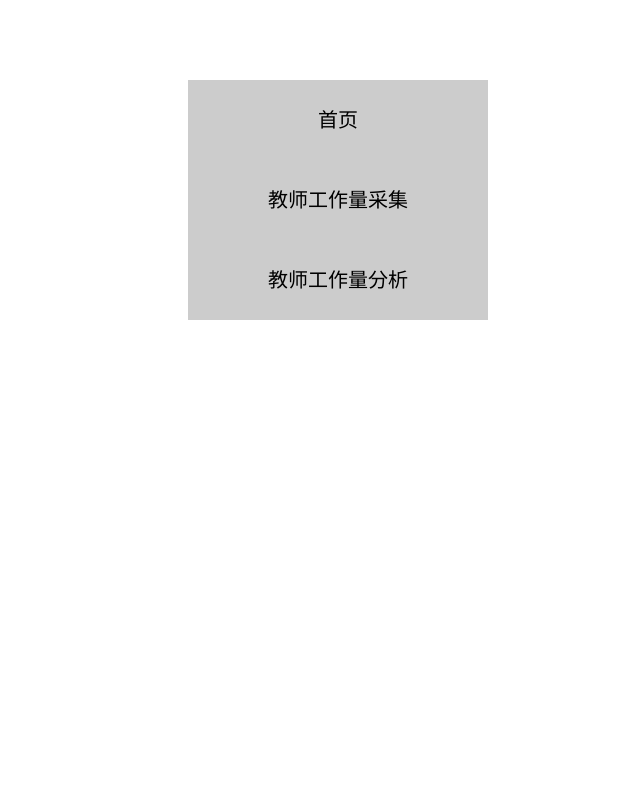
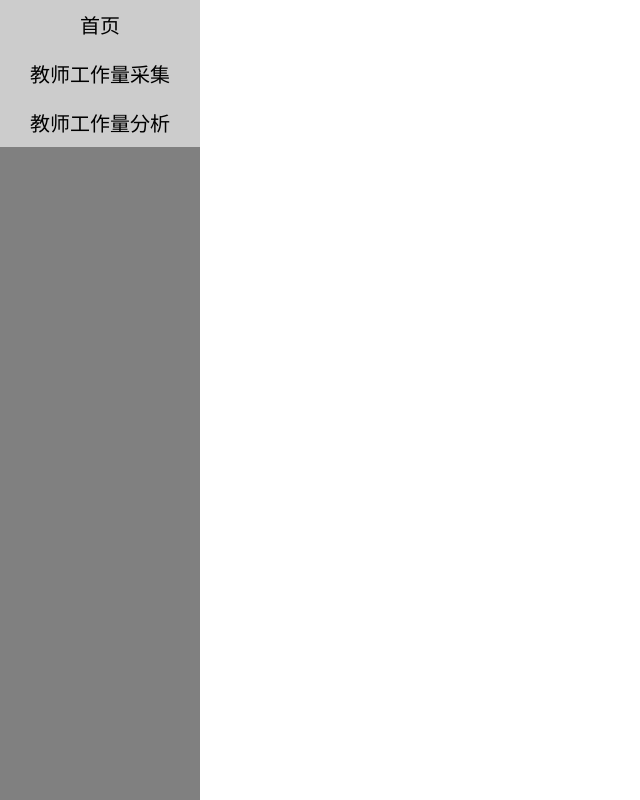
Before and after one commit to qingjiafou/-, a Flask app: page /toindex in a window 1280 px wide. Shown: the whole page, without its empty margins (0-640 px from the left). Run offline with Flask 3, Linux system fonts and the light colour scheme.

Commit message:
将导航栏放在左边并且能够填充满屏幕，需要对它增加一个上下的滚动条

```diff
--- a/第二版全部内容/static/css/index.css
+++ b/第二版全部内容/static/css/index.css
@@ -2,45 +2,47 @@
     margin: 0;
     padding: 0;
 }
-.box{
-	width: 300px;
-	top: 10%;
-	left: 10%;
-	display: flex;
-	position: absolute;
+
+.box {
+    width: 200px;
+    height: 100%;
+    background-color: grey;
+    position: fixed;
+    top: 0;
+    left: 0;
 }
-.ulList{
-	width: 100%;
-	display: flex;
-	left: 20%;
-	top: 20%;
-	flex-direction: column;
-	background-color: grey;
-	position: absolute;
+
+.ulList {
     list-style: none;
+    padding: 0;
+    margin: 0;
 }
-.liList{
-	width: 100%;
-	line-height: 80px;
-	display: flex;
-	flex-direction: column;
+
+.liList {
     background-color: #CCCCCC;
     position: relative;
 }
-.liList p{
+
+.liList p {
     font-size: 20px;
     text-align: center;
+    margin: 0;
+    padding: 10px 0;
 }
-.liList ul{
-	width: 100%;
-	position: relative;
+
+.childUl {
+    display: none;
 }
-.liList ul li{
-	width: 100%;
+
+.liList ul {
+    list-style: none;
+    padding: 0;
+    margin: 0;
+}
+
+.liList ul li {
     height: 60px;
     line-height: 60px;
     background-color: #8090f6;
-	list-style: none;
     text-align: center;
-	position: relative;
 }
--- a/第二版全部内容/templates/index.html
+++ b/第二版全部内容/templates/index.html
@@ -14,6 +14,8 @@
   </script>
 </head>
 <body>
+<!--头部-->
+
 <!--导航栏 -->
 <div class="box">
 	<ul class="ulList">
```
Lines whose indentation alone changed are shown as unchanged.
